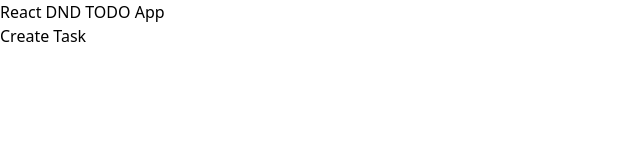
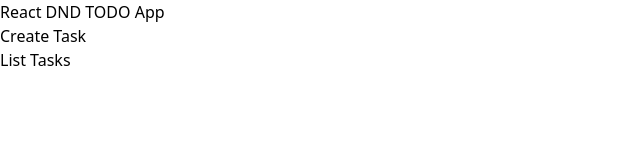
Before and after one commit to mdnoble1/todo-react-dnd-client, a React (Vite) app: page / in a window 1280 px wide. Shown: the top 160 px of the page, without its empty margins (0-640 px from the left). Built offline with nearby package versions, Linux system fonts and the light colour scheme.

Commit message:
created ListTask component

```diff
--- a/src/App.jsx
+++ b/src/App.jsx
@@ -1,5 +1,6 @@
 import { useState } from "react"
 import CreateTask from "./components/CreateTask";
+import ListTasks from "./components/ListTasks";
 
 function App() {
 
@@ -9,6 +10,7 @@ function App() {
     <section>
       <h2 className="text-6xl">React DND TODO App</h2>
       <CreateTask tasks={tasks} setTasks={setTasks}></CreateTask>
+      <ListTasks tasks={tasks} setTasks={setTasks}></ListTasks>
     </section>
   )
 }
--- /dev/null
+++ b/src/components/ListTasks.jsx
@@ -0,0 +1,9 @@
+const ListTasks = ( { tasks, setTasks } ) => {
+    return (
+        <div>
+            <h2>List Tasks</h2>
+        </div>
+    );
+};
+
+export default ListTasks;
```
